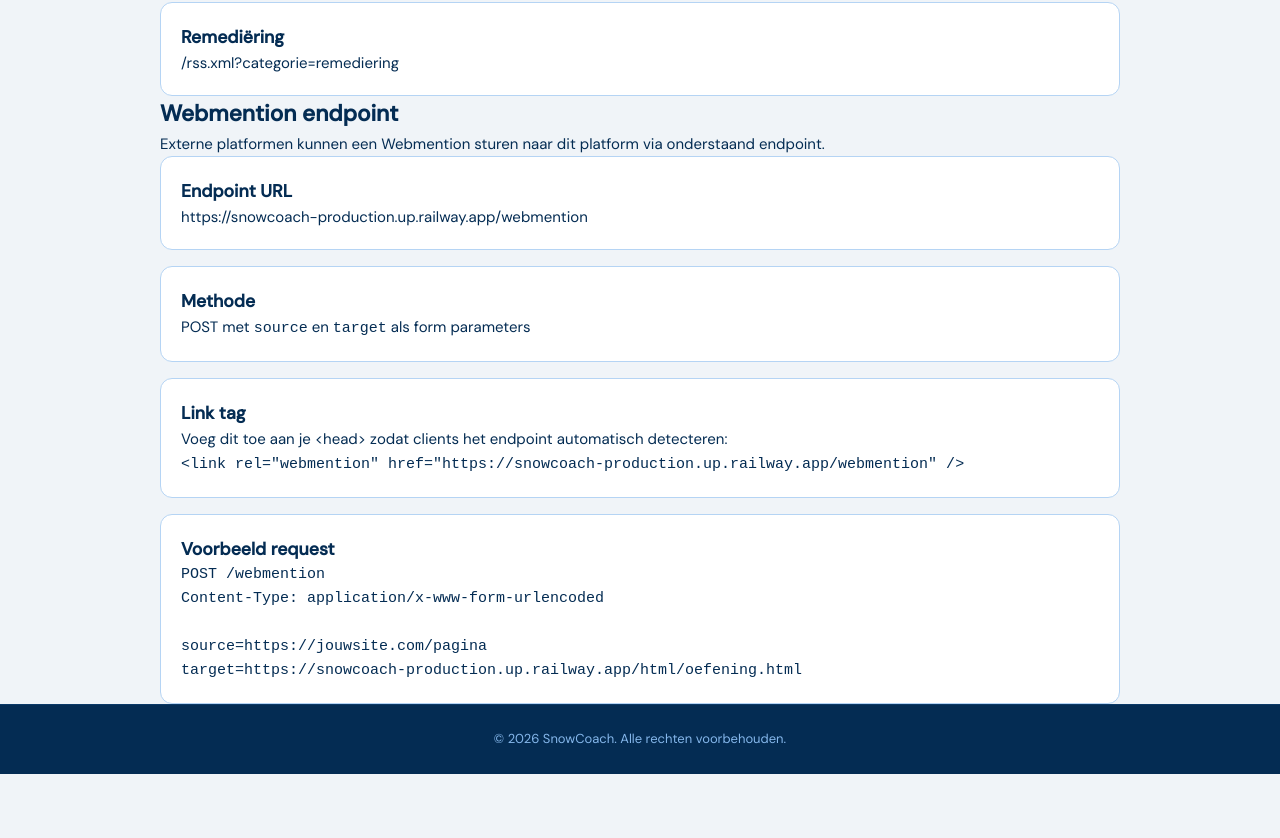
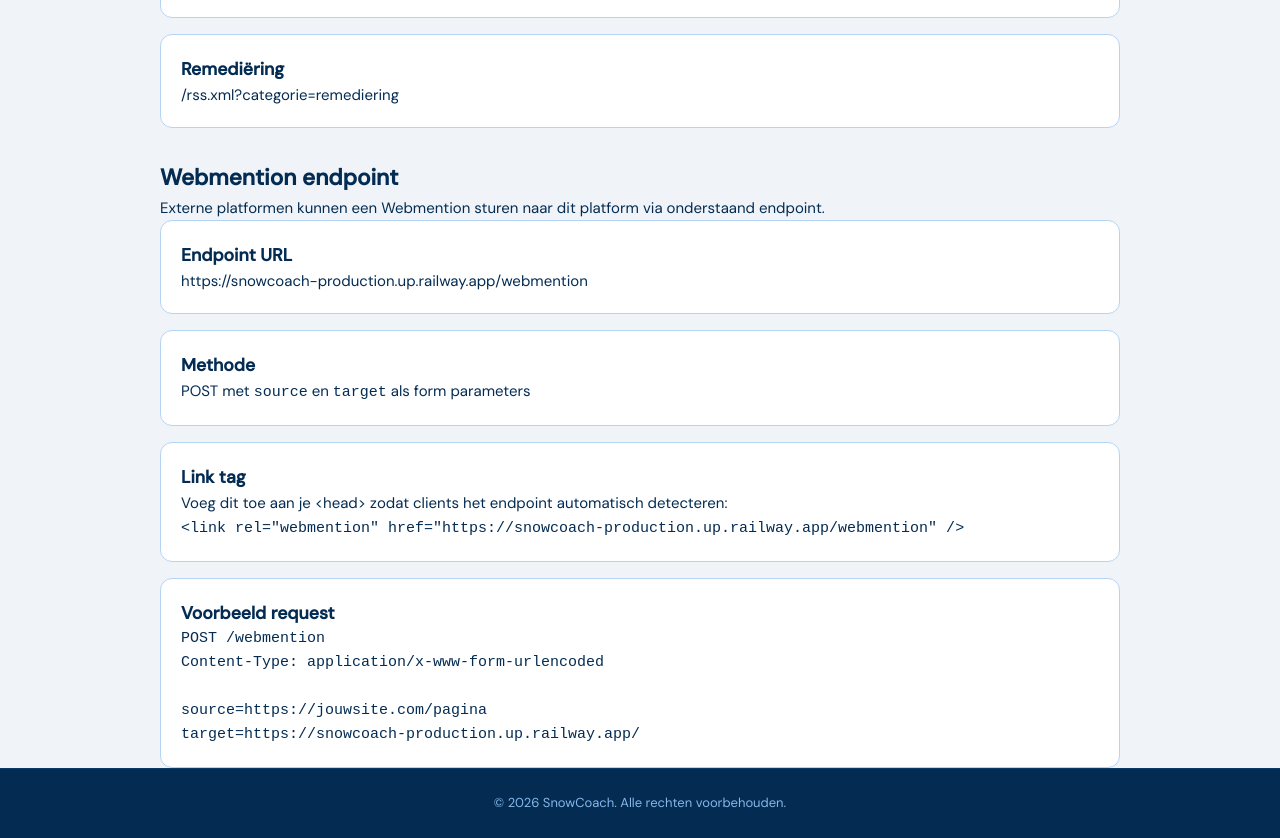
Before and after one commit to Snellejelle123/SnowCoach, a website: page html/rss.html in a window 1280 px wide. Shown: the part 925-1763 px from the top of the page. Before the commit the page ends 1699 px from the top, so only its background shows below. Drawn offline with Linux system fonts and the light colour scheme.

Commit message:
webmension versturen

```diff
--- a/css/style.css
+++ b/css/style.css
@@ -141,6 +141,7 @@ nav a:hover {
     width: 88%;
     max-width: 960px;
     margin: 0 auto;
+    margin-top: 2rem;
 }
 
 section {
--- a/data/stappenplanV2.json
+++ b/data/stappenplanV2.json
@@ -858,7 +858,7 @@
                     "type": "oefening",
                     "difficulty": "gemiddeld",
                     "url": "oefening.html?id=remediering-6",
-                    "beschrijving": "Je draait te ver door in de bochten waardoor je de controle verliest — overrotatie in de uitstuurfase.",
+                    "beschrijving": "Je draait te ver door in de bochten waardoor je de controle verliest — overrotatie in de uitstuurfase. Meer info: https://webmention.rocks/test/1",
                     "uitleg": [
                         {
                             "type": "lijst",
--- a/html/rss.html
+++ b/html/rss.html
@@ -91,7 +91,7 @@
 Content-Type: application/x-www-form-urlencoded
 
 source=https://jouwsite.com/pagina
-target=https://snowcoach-production.up.railway.app/html/oefening.html</code></pre>
+target=https://snowcoach-production.up.railway.app/</code></pre>
             </div>
         </div>
 
```
